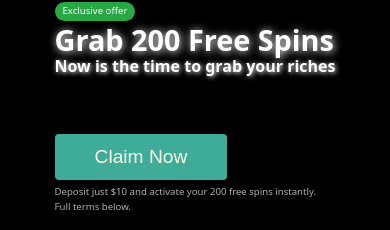
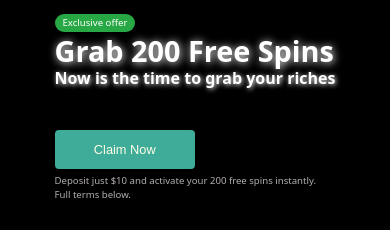
Before and after one commit to sweetyjerome/nuxt-landing-page, a Nuxt app: page / in a window 390 px wide. Shown: the part 352-582 px from the top of the page. Built offline with nearby package versions, Linux system fonts and the light colour scheme; no server answers.

Commit message:
reusable button

```diff
--- a/app/components/Button.vue
+++ b/app/components/Button.vue
@@ -1,11 +1,32 @@
 <template>
-  <button class="claim-now-btn" @click="emit('click')">
-    <slot>Claim Now</slot>
+  <button
+    :class="['claim-now-btn', variantClass]"
+    @click="emit('click')"
+  >
+    <slot>{{ label }}</slot>
   </button>
 </template>
 
 <script setup lang="ts">
 const emit = defineEmits(['click'])
+
+// Props for the button
+const { label, variant } = defineProps({
+  label: {
+    type: String,
+    default: 'Claim Now', // Default button label
+  },
+  variant: {
+    type: String,
+    default: 'primary', // Default variant is primary
+    validator: (value: string) => ['primary', 'secondary'].includes(value), // Only allow 'primary' or 'secondary'
+  },
+})
+
+// Compute the class based on the variant
+const variantClass = computed(() => {
+  return variant === 'secondary' ? 'btn-secondary' : 'btn-primary'
+})
 </script>
 
 <style scoped>
@@ -17,7 +38,6 @@ const emit = defineEmits(['click'])
   font-size: 1.2rem;
   font-weight: normal;
   color: var(--primary-text);
-  background-color: var(--primary-accent);
   border: none;
   border-radius: 0.25rem;
   overflow: hidden;
@@ -26,9 +46,30 @@ const emit = defineEmits(['click'])
   transition: background-color 0.3s ease;
 }
 
-.claim-now-btn:hover {
-  color: var(--primary-text);
+.btn-primary {
+  background-color: var(--primary-accent);
+}
+
+.btn-primary:hover {
   background-color: var(--secondary-accent);
   transform: scale(1.05);
 }
+
+.btn-secondary {
+  background-color: var(--secondary-accent);
+}
+
+.btn-secondary:hover {
+  background-color: var(--primary-accent);
+  transform: scale(1.05);
+}
+
+@media screen and (max-width: 425px) {
+  .claim-now-btn {
+    margin-top: 0.5rem;
+    width: 50%;
+    padding: 0.75rem 0.75rem;
+    font-size: 0.8rem;
+  }
+}
 </style>
```
